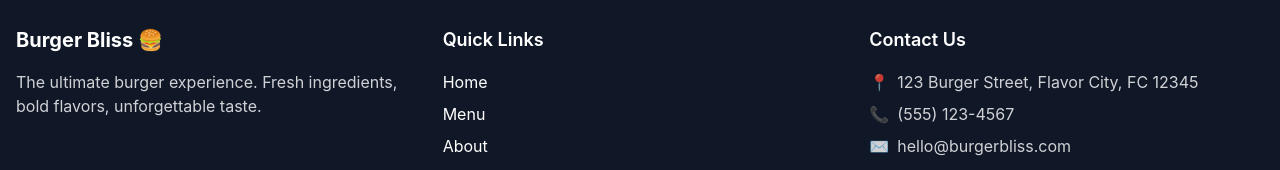
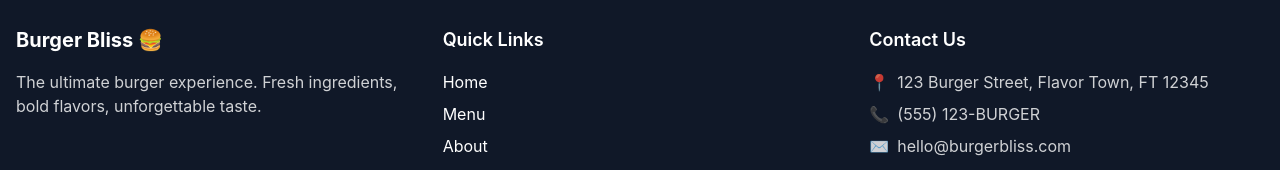
Before and after one commit to martinsantaclara/burger-bliss, a React (Vite) app: page /contact in a window 1280 px wide. Shown: the part 1190-1360 px from the top of the page. Built offline with nearby package versions, Linux system fonts and the light colour scheme.

Commit message:
Fix: match Footer contact info with Contact page

```diff
--- a/src/components/Footer.tsx
+++ b/src/components/Footer.tsx
@@ -9,8 +9,8 @@ const Footer = () => {
   ];
 
   const contactInfo = {
-    address: '123 Burger Street, Flavor City, FC 12345',
-    phone: '(555) 123-4567',
+    address: '123 Burger Street, Flavor Town, FT 12345',
+    phone: '(555) 123-BURGER',
     email: 'hello@burgerbliss.com',
   };
 
```
